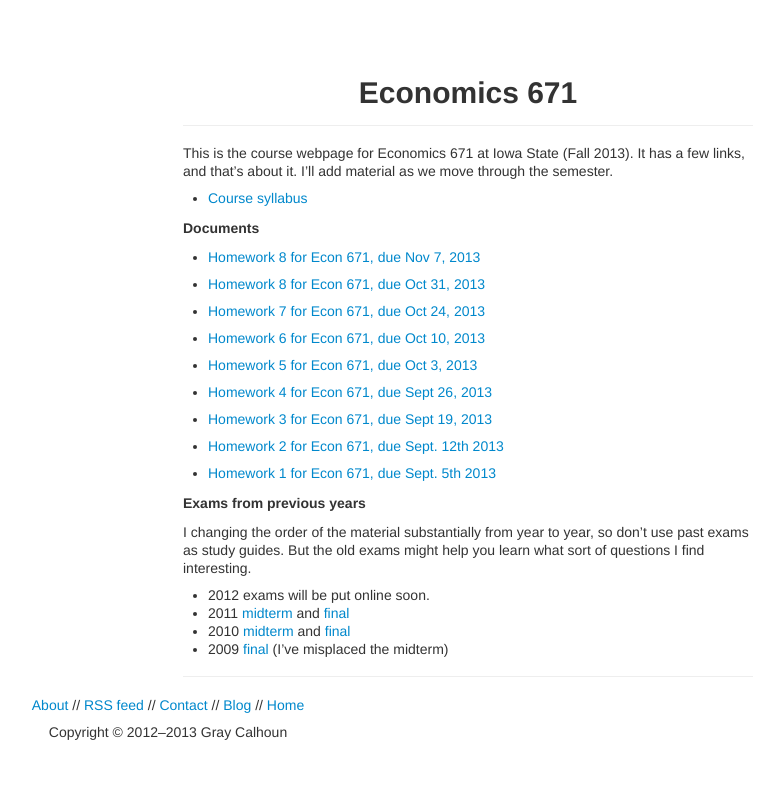
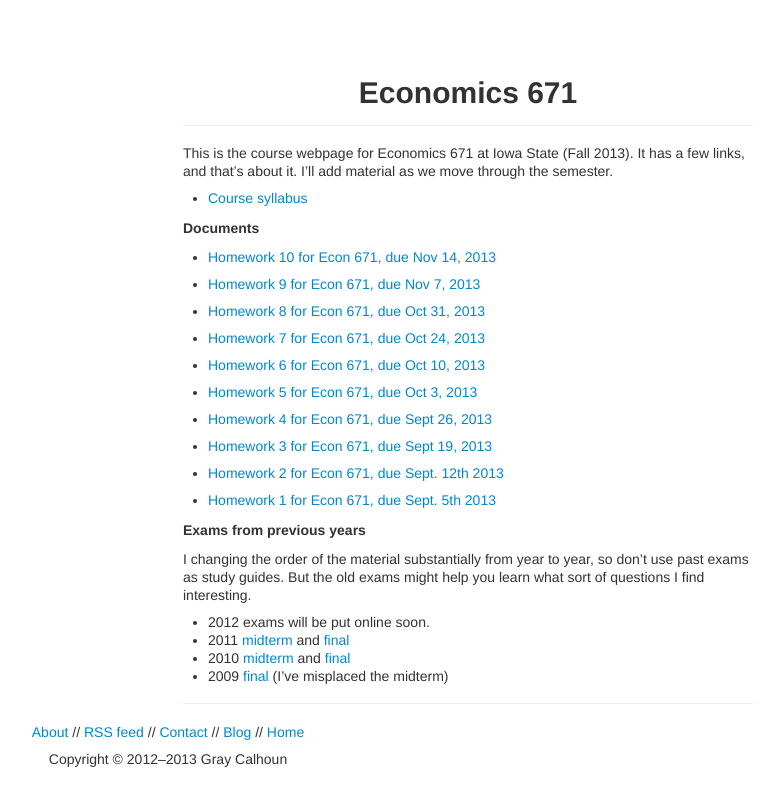
Before and after one commit to mmkuang/grayclhn.github.io, a Jekyll site: the page built from 671/index.md, in a window 1280 px wide. Shown: the top 806 px of the page, without its empty margins (472-1252 px from the left). Built offline with Jekyll 4.4.1, drawn with Linux system fonts in a browser that asks for light colours; Markdown is read by kramdown in place of the engine named in the settings.

Commit message:
add new homework

```diff
--- a/671/_posts/2013-10-23-hw9-671.md
+++ b/671/_posts/2013-10-30-hw9-671.md
@@ -1,6 +1,6 @@
 ---
 layout: blog
-title: Homework 8 for Econ 671, due Nov 7, 2013
+title: Homework 9 for Econ 671, due Nov 7, 2013
 author: Gray Calhoun
 ---
 
--- /dev/null
+++ b/671/_posts/2013-11-7-hw10-671.md
@@ -0,0 +1,8 @@
+---
+layout: blog
+title: Homework 10 for Econ 671, due Nov 14, 2013
+author: Gray Calhoun
+---
+
+Please do questions 4, 6, 7, 9, and 11 in chapter 4 of Gallant as well
+as 5.40 and 5.41 of Casella and Berger.
```
